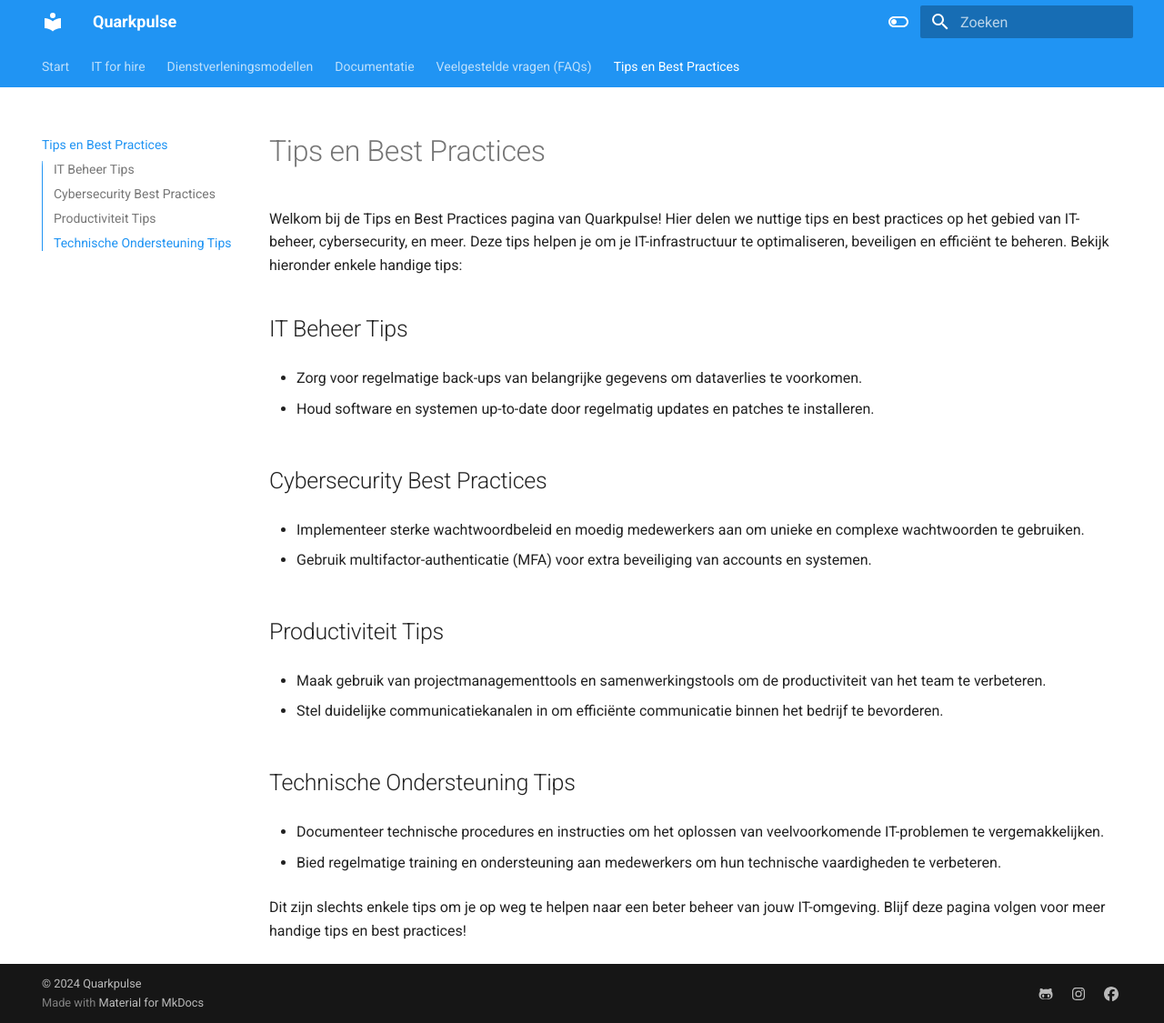
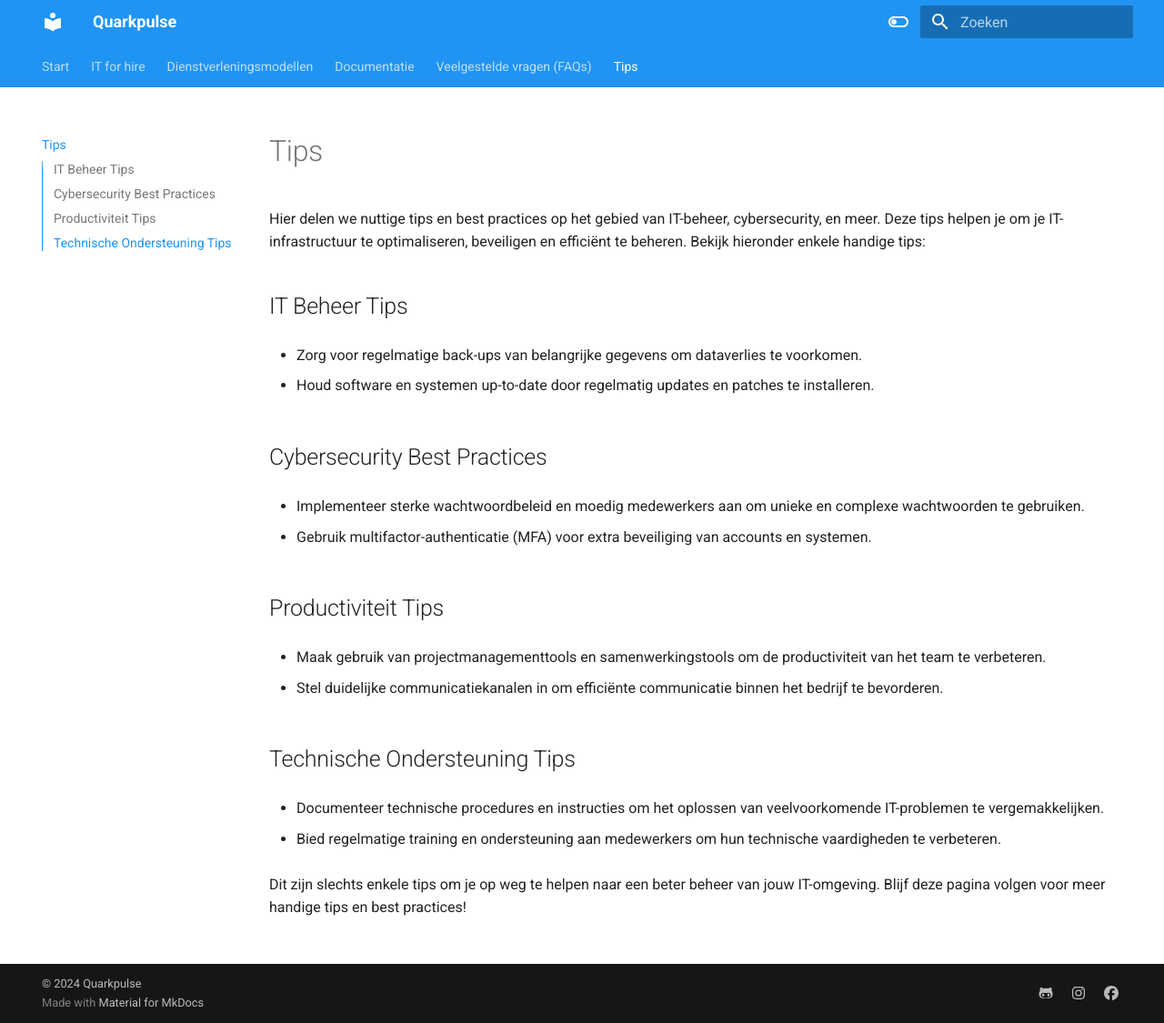
Before and after one commit to Quarkpulse/docs, an MkDocs documentation site: the page built from docs/05-tips.md, in a window 1280 px wide and 1125 px high. Shown: the whole window at 91% size. Built offline with MkDocs 1.6.1 and Material for MkDocs 9.7.7, drawn with Linux system fonts in a browser that asks for light colours.

Commit message:
Update 05-tips.md

```diff
--- a/docs/05-tips.md
+++ b/docs/05-tips.md
@@ -1,6 +1,6 @@
-# Tips en Best Practices
+# Tips
 
-Welkom bij de Tips en Best Practices pagina van Quarkpulse! Hier delen we nuttige tips en best practices op het gebied van IT-beheer, cybersecurity, en meer. Deze tips helpen je om je IT-infrastructuur te optimaliseren, beveiligen en efficiënt te beheren. Bekijk hieronder enkele handige tips:
+Hier delen we nuttige tips en best practices op het gebied van IT-beheer, cybersecurity, en meer. Deze tips helpen je om je IT-infrastructuur te optimaliseren, beveiligen en efficiënt te beheren. Bekijk hieronder enkele handige tips:
 
 ## IT Beheer Tips
 
```
